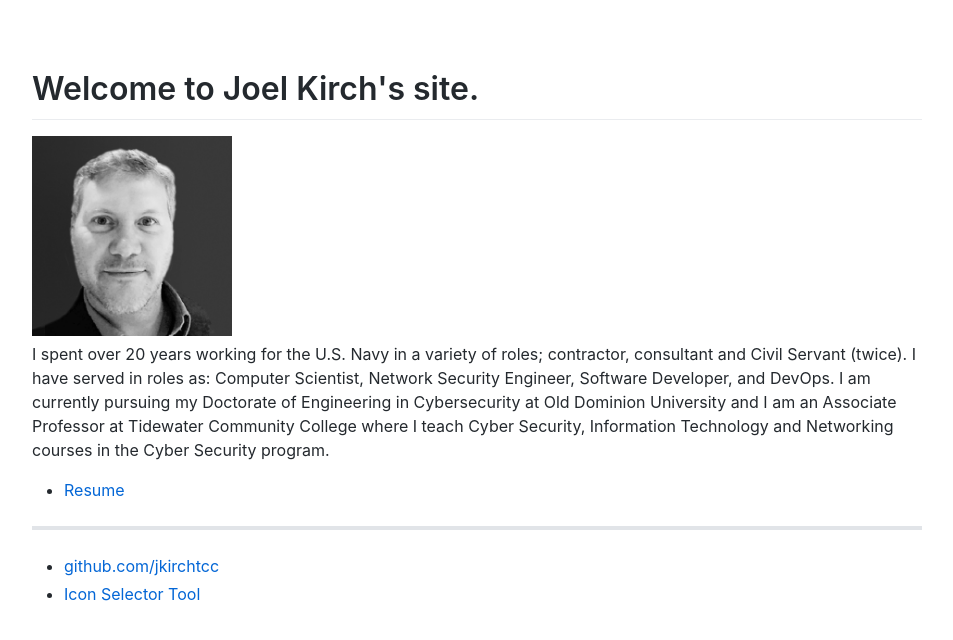
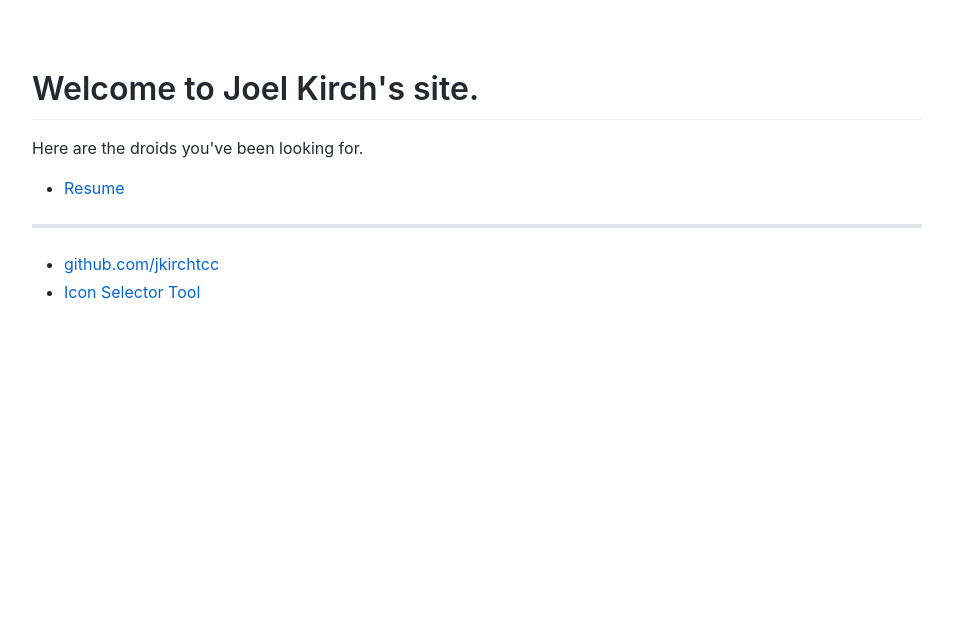
Before and after one commit to jkirchtcc/jkirchtcc.github.io, a Jekyll site: the page built from index.html, in a window 1280 px wide. Shown: the top 640 px of the page, without its empty margins (163-1116 px from the left). Built offline with Jekyll 4.4.1, drawn with Linux system fonts in a browser that asks for light colours.

Commit message:
Update index.html

```diff
--- a/index.html
+++ b/index.html
@@ -4,13 +4,5 @@ title: Joel's Notes
 ---
 <div class="blurb">
 	    <h1>Welcome to Joel Kirch's site.</h1>
-		<img src="files/headshot.jpg" alt="photo of myself" width="200" height="200">
-		<p>I spent over 20 years working for the U.S. Navy in a variety of
-			roles; contractor, consultant and Civil Servant (twice). I have
-			served in roles as: Computer Scientist, Network Security Engineer,
-			Software Developer, and DevOps. I am currently pursuing my
-			Doctorate of Engineering in Cybersecurity at Old Dominion
-			University and I am an Associate Professor at Tidewater Community
-			College where I teach Cyber Security, Information Technology and
-			Networking courses in the Cyber Security program.</p>
+		<p>Here are the droids you've been looking for.</p>
 </div><!-- /.blurb -->
```
